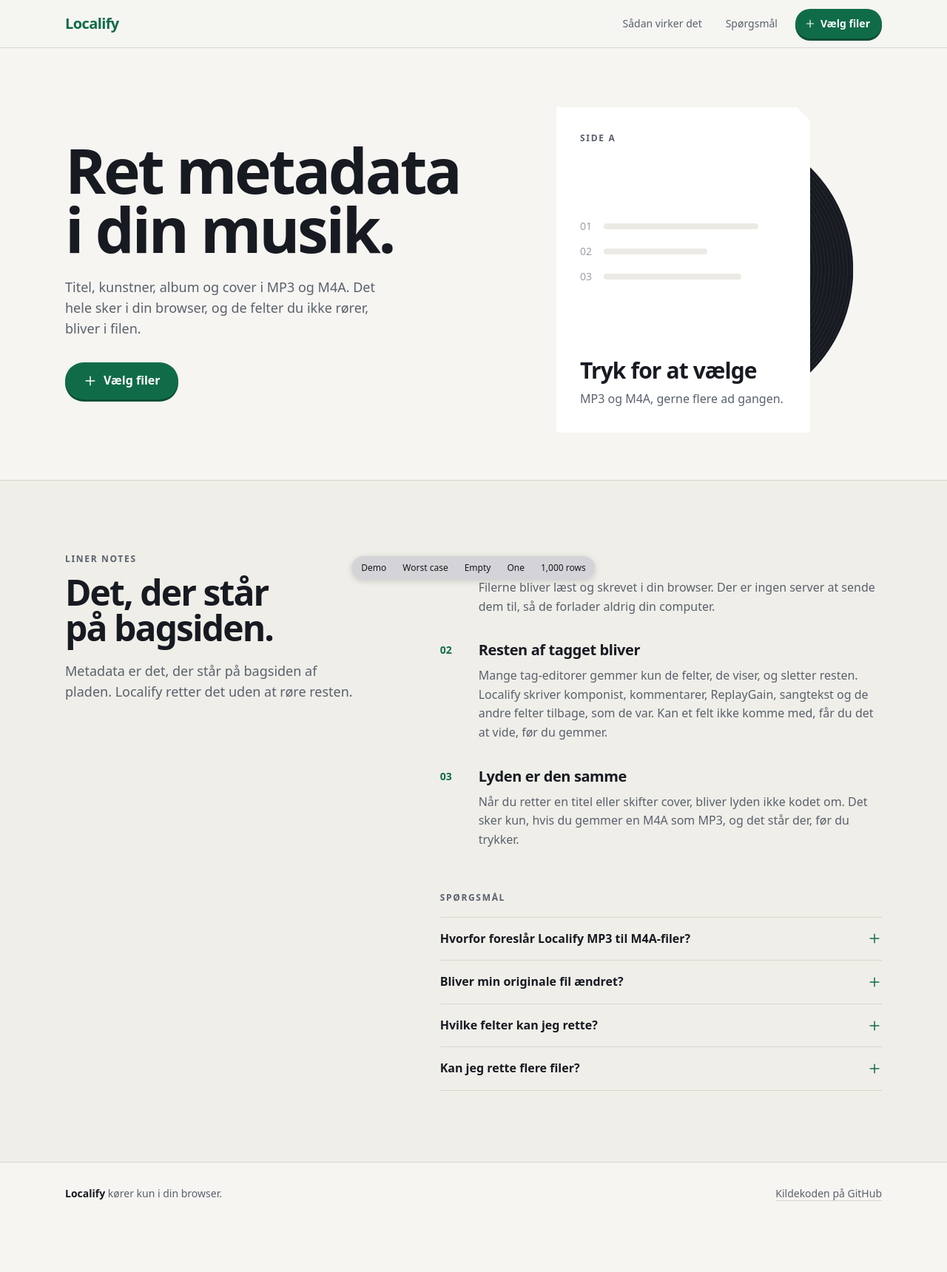
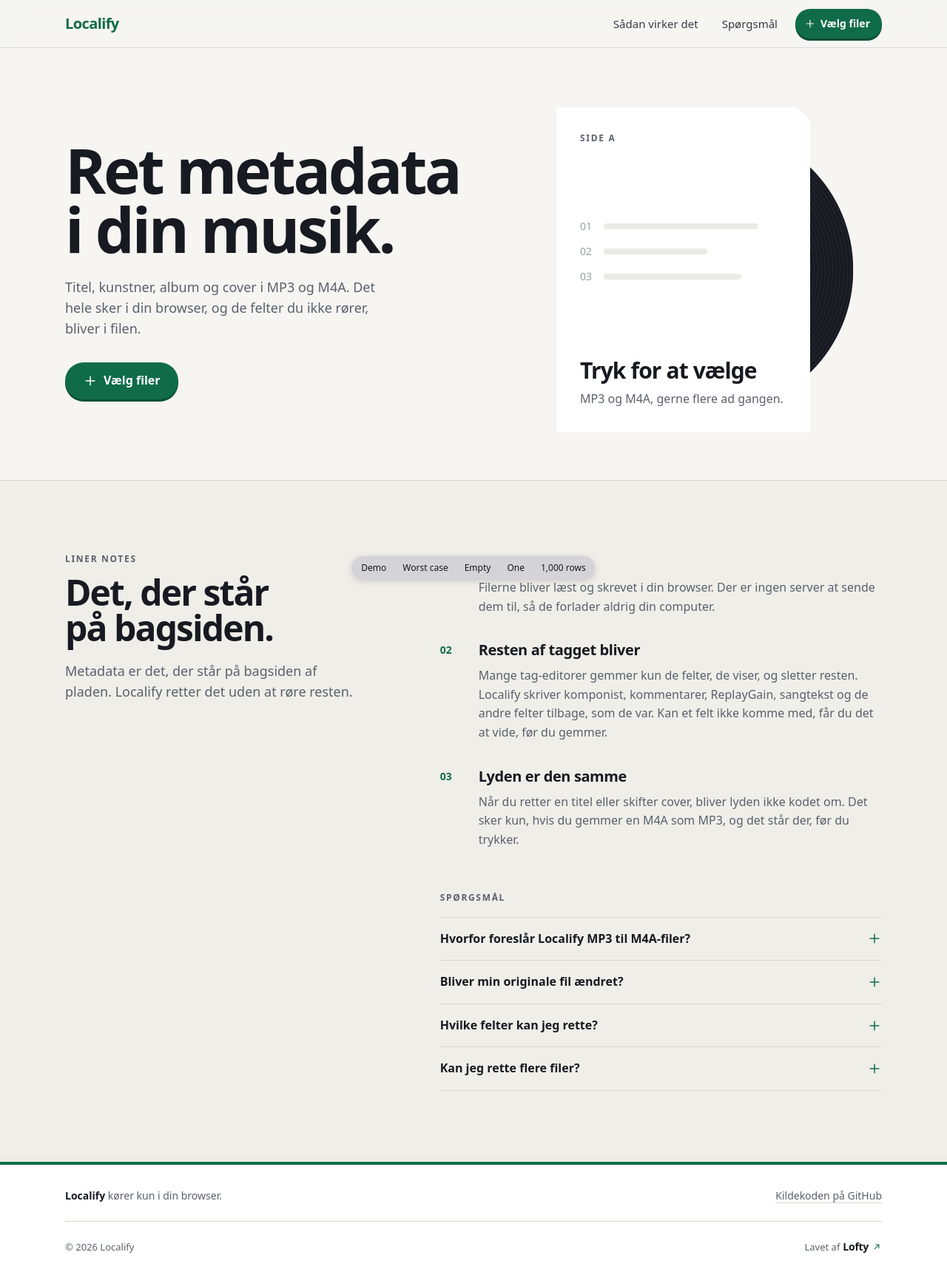
Before and after one commit to williloft/localify, a React (Vite) app: page / in a window 1280 px wide. Shown: the whole page at 74% size. Before the commit the page ends 1656 px from the top, so only its background shows below. Built offline with nearby package versions, Linux system fonts and the light colour scheme.

Commit message:
style(nav,footer): match Lofty's finish and sign "Lavet af Lofty" (closes #1)

```diff
--- a/src/App.tsx
+++ b/src/App.tsx
@@ -374,10 +374,10 @@
             Localify
           </a>
           <div className="flex flex-wrap items-center justify-end gap-1 sm:gap-2">
-            <a href="#om" className="hidden sm:inline-flex h-10 items-center rounded-full px-3 text-sm font-medium text-ink-dim hover:text-ink hover:bg-sunken transition-colors">
+            <a href="#om" className="hidden sm:inline-flex h-10 items-center rounded-full px-3 text-[0.9375rem] font-medium text-ink/85 hover:text-ink hover:bg-sunken transition-colors">
               Sådan virker det
             </a>
-            <a href="#sporgsmal" className="inline-flex h-10 items-center whitespace-nowrap rounded-full px-2.5 sm:px-3 text-sm font-medium text-ink-dim hover:text-ink hover:bg-sunken transition-colors">
+            <a href="#sporgsmal" className="inline-flex h-10 items-center whitespace-nowrap rounded-full px-2.5 sm:px-3 text-[0.9375rem] font-medium text-ink/85 hover:text-ink hover:bg-sunken transition-colors">
               Spørgsmål
             </a>
             <button
@@ -605,8 +605,10 @@
         />
       </main>
 
-      <footer className="border-t border-line">
-        <div className="mx-auto max-w-6xl px-4 sm:px-6 py-8 flex flex-wrap items-center justify-between gap-4 text-sm text-ink-dim">
+      {/* Short, like Lofty's: a green accent line, one line about the tool, then © and who made it. */}
+      <footer className="border-t-4 border-brand bg-surface">
+        <div className="mx-auto max-w-6xl px-4 sm:px-6 pt-8 text-sm text-ink-dim">
+          <div className="flex flex-wrap items-center justify-between gap-x-6 gap-y-3 pb-6">
             <p>
               <span className="font-display font-bold text-ink">Localify</span> kører kun i din browser.
             </p>
@@ -616,6 +618,26 @@
             >
               Kildekoden på GitHub
             </a>
+          </div>
+          <div className="flex flex-col gap-1 border-t border-line py-3 sm:flex-row sm:items-center sm:justify-between">
+            <p className="text-[0.8125rem]">© {new Date().getFullYear()} Localify</p>
+            <a
+              href="https://lofty-seven.vercel.app"
+              target="_blank"
+              rel="noopener noreferrer"
+              aria-label="Lavet af William Loft Andersen (åbner i ny fane)"
+              className="group inline-flex min-h-11 items-center gap-1 self-start whitespace-nowrap text-[0.8125rem] sm:self-auto"
+            >
+              <span>Lavet af</span>
+              <span className="font-display text-sm font-bold tracking-[-0.02em] text-ink transition-colors duration-150 [@media(hover:hover)]:group-hover:text-brand">
+                Lofty
+              </span>
+              <Icon
+                name="arrow_up_right"
+                className="w-3.5 h-3.5 text-brand transition-transform duration-150 [@media(hover:hover)]:group-hover:translate-x-0.5 [@media(hover:hover)]:group-hover:-translate-y-0.5 motion-reduce:transition-none"
+              />
+            </a>
+          </div>
         </div>
       </footer>
 
--- a/src/Icon.tsx
+++ b/src/Icon.tsx
@@ -13,6 +13,7 @@
 
 export type IconName =
   | 'add'
+  | 'arrow_up_right'
   | 'audio_file'
   | 'check_circle'
   | 'close'
@@ -32,6 +33,8 @@
 
 const PATHS: Record<IconName, React.ReactNode> = {
   add: <path d="M12 5v14M5 12h14" />,
+
+  arrow_up_right: <path d="M7 17L17 7M9 7h8v8" />,
 
   close: <path d="M6 6l12 12M18 6L6 18" />,
 
```
Lines whose indentation alone changed are shown as unchanged.
